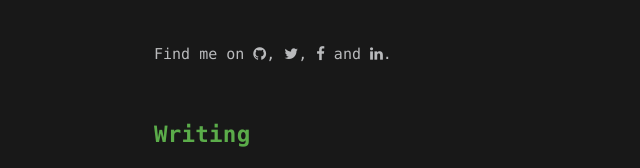
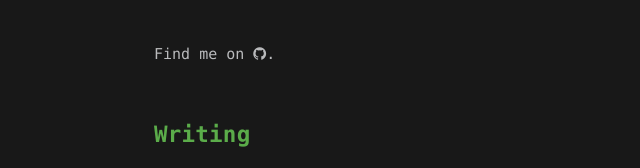
Before and after one commit to L1ngYi/l1ngyi.github.io, a plain HTML site: page index.html in a window 1280 px wide. Shown: the part 359-527 px from the top of the page, 102-742 px from the left. Drawn offline with Linux system fonts and the light colour scheme.

Commit message:
Site updated: 2021-11-28 22:58:18

```diff
--- a/index.html
+++ b/index.html
@@ -126,13 +126,7 @@
       Find me on
       <ul id="sociallinks">
 
-          <li><a class="icon" target="_blank" href="https://github.com/tzvetkov75/solar-theme-hexo" title="github"><i class="fa fa-github"></i></a></li>
-
-          <li><a class="icon" target="_blank" href="/" title="twitter"><i class="fa fa-twitter"></i></a></li>
-
-          <li><a class="icon" target="_blank" href="/" title="facebook"><i class="fa fa-facebook"></i></a></li>
-
-          <li><a class="icon" target="_blank" href="/" title="linkedin"><i class="fa fa-linkedin"></i></a></li>
+          <li><a class="icon" target="_blank" href="https://github.com/L1ngYi" title="github"><i class="fa fa-github"></i></a></li>
 
       </ul>.
 
```
